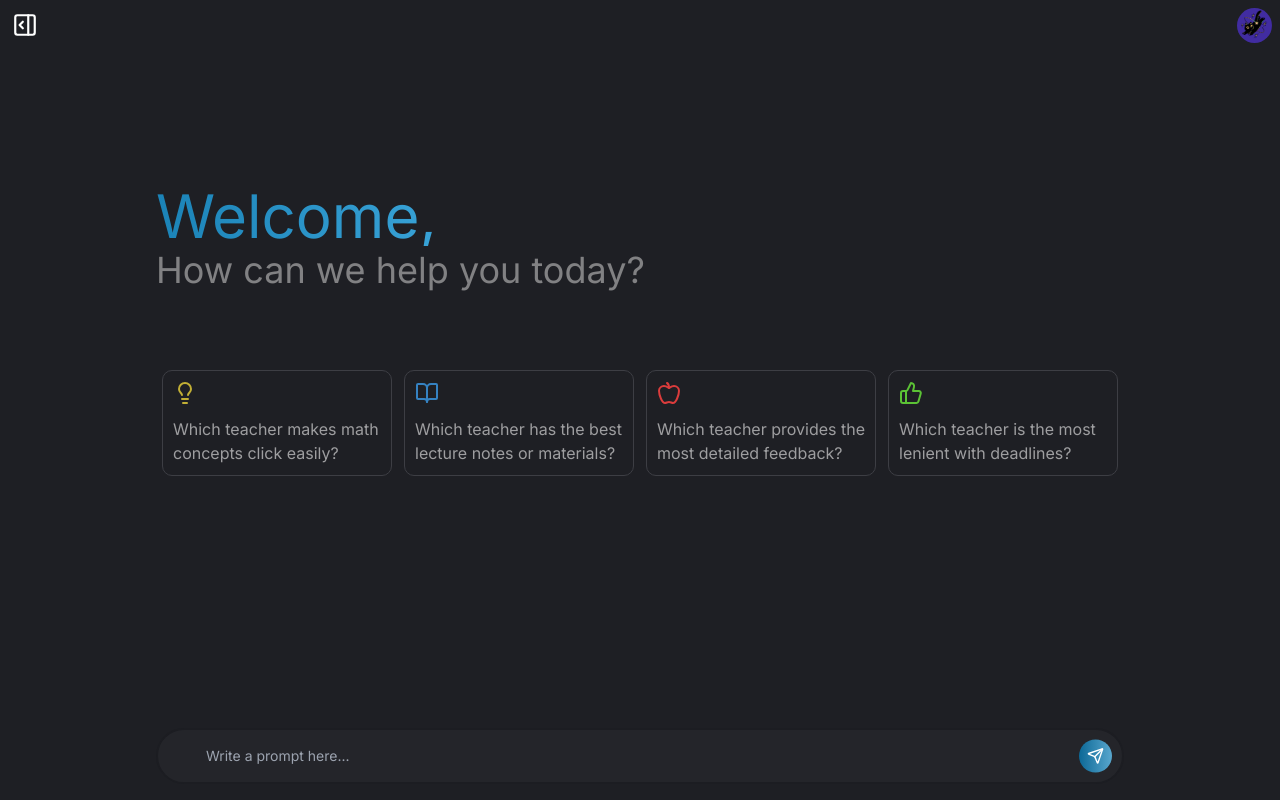
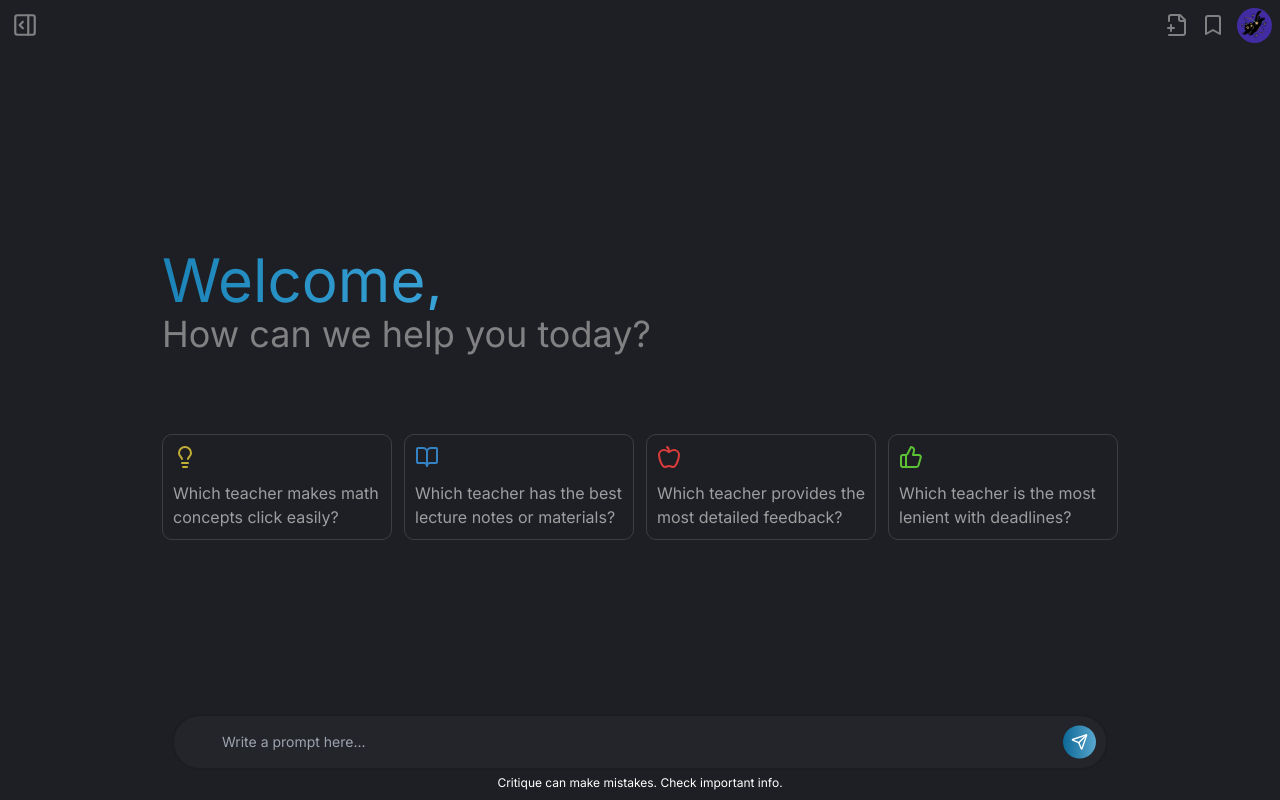
Before and after one commit to vivianzhou1288/ratemyprofessor, a Next.js app: page /dashboard in a window 1280 px wide. Built offline with nearby package versions, Linux system fonts and the light colour scheme.

Commit message:
Fix styles

```diff
--- a/components/Hero.jsx
+++ b/components/Hero.jsx
@@ -1,6 +1,6 @@
 import Image from "next/image";
 import React from "react";
-import placeholderDemo from "@/public/placeholder.jpg";
+import placeholderDemo from "@/public/demo.png";
 import Link from "next/link";
 
 const Hero = () => {
--- a/components/Main.jsx
+++ b/components/Main.jsx
@@ -2,7 +2,15 @@
 import Image from "next/image";
 import UserImg from "@/public/pfpsample.jpeg";
 import critiqueImg from "@/public/critiqueLogo.png";
-import { Apple, BookOpen, Lightbulb, Send, ThumbsUp } from "lucide-react";
+import {
+  Apple,
+  Bookmark,
+  BookOpen,
+  FilePlus2,
+  Lightbulb,
+  Send,
+  ThumbsUp,
+} from "lucide-react";
 import { useEffect, useRef, useState } from "react";
 
 const Main = ({ user }) => {
@@ -19,12 +27,9 @@ const Main = ({ user }) => {
   }, [messages]);
 
   const cleanText = (text) => {
-    // Remove unwanted characters or formatting
-    // Replace ** with empty string
-    // Replace newlines and extra spaces
     return text
-      .replace(/\*\*/g, "") // Remove asterisks
-      .replace(/\n\s*\n/g, "\n\n") // Convert multiple newlines to double newlines
+      .replace(/\*\*/g, "")
+      .replace(/\n\s*\n/g, "\n\n")
       .trim();
   };
 
@@ -65,7 +70,7 @@ const Main = ({ user }) => {
       }
 
       const data = await response.json();
-      const cleanedResult = cleanText(data.result); // Clean the result here
+      const cleanedResult = cleanText(data.result);
       setMessages((prev) => [...prev, { role: "bot", content: cleanedResult }]);
     } catch (error) {
       console.error("Error during fetch:", error.message);
@@ -93,7 +98,9 @@ const Main = ({ user }) => {
   return (
     <div className="text-black flex flex-col w-full h-screen">
       {/* Header */}
-      <div className="fixed top-0 left-0 w-full h-[50px] flex items-center justify-end p-2 z-10">
+      <div className="fixed top-0 left-0 w-full h-[50px] flex items-center justify-end p-2 z-10 gap-3 cursor-pointer">
+        <FilePlus2 color="#818183" />
+        <Bookmark color="#818183" />
         <Image
           src={UserImg}
           alt="User"
@@ -106,9 +113,9 @@ const Main = ({ user }) => {
         ref={contentRef}
         className="flex-1 w-full max-w-[1000px] m-auto mt-[50px] mb-[60px] flex flex-col overflow-auto scrollbar-hidden"
       >
-        <div className="flex-1 p-4 pb-10 text-white">
+        <div className="flex-1 flex flex-col justify-center items-center p-4 text-white">
           {intro ? (
-            <div className="mt-[120px]">
+            <div className="">
               <h1 className="dark-gradient-blue text-5xl sm:text-6xl">
                 Welcome, {user?.fullName || ""}
               </h1>
@@ -209,7 +216,8 @@ const Main = ({ user }) => {
       </div>
 
       {/* Search Bar */}
-      <div className="fixed bottom-0 left-0 right-0 pb-4 flex items-center justify-center">
+      <div className="fixed bottom-0 left-0 right-0 pb-1 flex items-center justify-center">
+        <div className="relative items-center w-full max-w-[1000px] px-4">
           <div className="relative flex items-center w-full max-w-[1000px] px-4">
             <input
               type="text"
@@ -226,6 +234,10 @@ const Main = ({ user }) => {
               <Send color="white" size={17} />
             </div>
           </div>
+          <p className="text-white text-[12px] text-center p-1 text-[#59595c]">
+            Critique can make mistakes. Check important info.
+          </p>
+        </div>
       </div>
     </div>
   );
--- a/components/Sidebar.jsx
+++ b/components/Sidebar.jsx
@@ -47,8 +47,8 @@ const Sidebar = () => {
             </div>
           </a>
           {/* Chats section */}
+          <h1 className="mx-5 mt-4">✦ Bookmarks</h1>
           <div className="mx-3 my-2 flex-1 overflow-y-auto p-2 rounded-md">
-            <h1 className="mb-5">✦ Bookmarks</h1>
             <ul className="flex flex-col gap-2">
               <li className="prevChats">Top Professors for Calculus</li>
               <li className="prevChats">Best Lecture Notes for Biology</li>
@@ -99,6 +99,7 @@ const Sidebar = () => {
         </div>
       ) : (
         <PanelRightOpen
+          color="#818183"
           className="fixed cursor-pointer p-3 w-[50px] h-[50px] z-50"
           onClick={toggleSidebar}
         />
```
Also changed, not shown: public/demo.png (added). Lines whose indentation alone changed are shown as unchanged.
